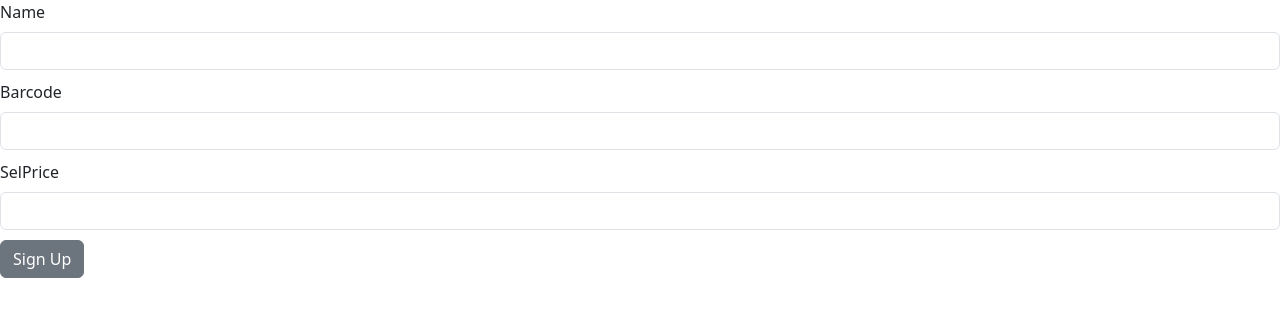
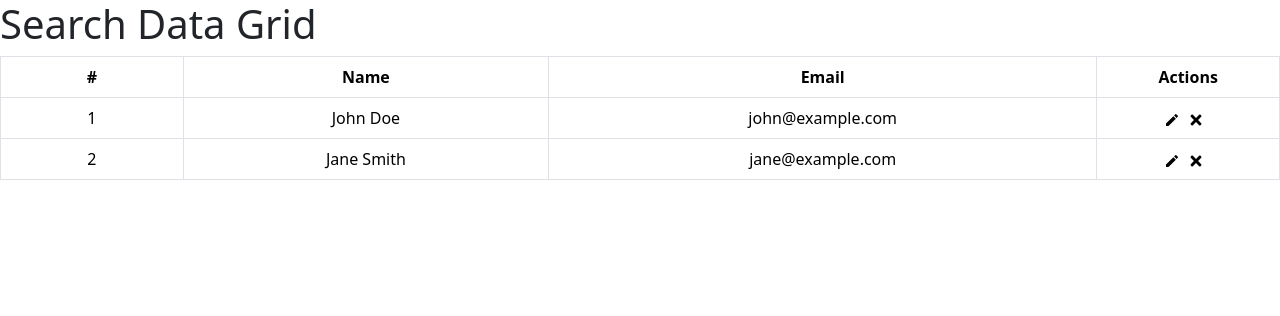
Before and after one commit to Luan-oliveira8/Mercadinho-App, a React (Create React App) app: page / in a window 1280 px wide. Shown: the top 316 px of the page. Built offline with nearby package versions, Linux system fonts and the light colour scheme.

Commit message:
Adicionando componente SearchDataGrid

```diff
--- a/package.json
+++ b/package.json
@@ -17,6 +17,7 @@
     "react": "^19.0.0",
     "react-dom": "^19.0.0",
     "react-hook-form": "^7.54.0",
+    "react-icons": "^5.4.0",
     "react-redux": "^9.1.2",
     "react-scripts": "5.0.1",
     "reactstrap": "^9.2.3",
--- a/src/App.tsx
+++ b/src/App.tsx
@@ -1,13 +1,29 @@
+import { useState } from "react";
+import SearchDataGrid from "./components/searchDataGrid/SearchDataGrid";
 import CreateProductView from "./views/productRegister/ProductRegisterView";
 import UserRegisterView from "./views/userRegister/UserRegisterView";
 import UserLoginView from "./views/userlogin/UserLoginView";
 
 function App() {
+  const [data] = useState([
+    { name: "John Doe", email: "john@example.com" },
+    { name: "Jane Smith", email: "jane@example.com" },
+  ]);
+
+  const columns = [
+    { key: "name", label: "Name", width: "20%" },
+    { key: "email", label: "Email", width: "30%" },
+  ];
+
   return (
     <>
       {/* <UserRegisterView /> */}
       {/* <UserLoginView /> */}
-      <CreateProductView />
+      {/* <CreateProductView /> */}
+      <div className="App">
+        <h1>Search Data Grid</h1>
+        <SearchDataGrid data={data} columns={columns} />
+      </div>
     </>
   );
 }
--- /dev/null
+++ b/src/components/searchDataGrid/SearchDataGrid.tsx
@@ -0,0 +1,57 @@
+import { useState } from "react";
+import { Table } from "reactstrap";
+import { FaTimes } from "react-icons/fa";
+import { MdModeEdit } from "react-icons/md";
+import { SearchDataGridProps } from "./SearchDataGridProps";
+
+const SearchDataGrid = ({ data, columns }: SearchDataGridProps<any>) => {
+  const [focusedRow, setFocusedRow] = useState<number | null>(null);
+
+  const handleRowClick = (index: number) => {
+    setFocusedRow(index);
+  };
+
+  return (
+    <div className="table-responsive text-center">
+      <Table bordered>
+        <thead>
+          <tr>
+            <th style={{ width: "10%" }}>#</th>
+            {columns.map((column, index) => (
+              <th key={index} style={{ width: column.width || "auto" }}>
+                {column.label}
+              </th>
+            ))}
+            <th style={{ width: "10%" }}>Actions</th>
+          </tr>
+        </thead>
+        <tbody>
+          {data.map((item, index) => (
+            <tr
+              key={index}
+              className={focusedRow === index ? "table-active" : ""}
+              onClick={() => handleRowClick(index)}
+              style={{ cursor: "pointer" }}
+            >
+              <td className="text-center">{index + 1}</td>
+              {columns.map((column, colIndex) => (
+                <td key={colIndex}>
+                  {typeof item[column.key] !== "string" &&
+                  typeof item[column.key] !== "number"
+                    ? String(item[column.key])
+                    : item[column.key]}
+                </td>
+              ))}
+              <td>
+                <MdModeEdit className="me-2" style={{ cursor: "pointer" }} />
+                <FaTimes className="me-2" style={{ cursor: "pointer" }} />
+              </td>
+            </tr>
+          ))}
+        </tbody>
+      </Table>
+    </div>
+  );
+};
+
+export default SearchDataGrid;
--- /dev/null
+++ b/src/components/searchDataGrid/SearchDataGridProps.tsx
@@ -0,0 +1,10 @@
+export interface SearchDataGridProps<
+  T extends Record<string | number, unknown>
+> {
+  data: T[];
+  columns: {
+    key: keyof T;
+    label: string;
+    width?: string;
+  }[];
+}
```
